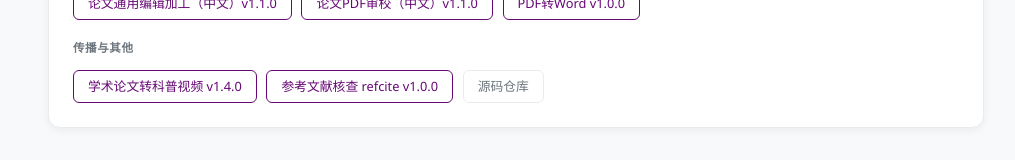
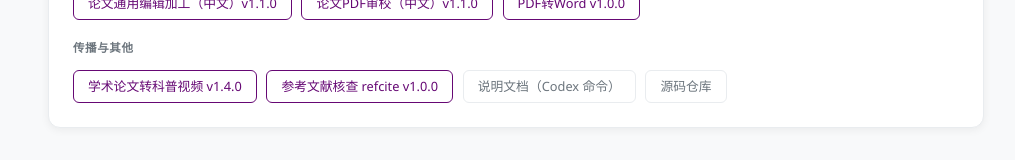
Before and after one commit to TUPjournals/tupjournals-index, a plain HTML site: page index.html in a window 1280 px wide. Shown: the part 2045-2205 px from the top of the page, without its empty margins (124-1139 px from the left). Drawn offline with Linux system fonts and the light colour scheme.

Commit message:
Link the Codex tools description docx from the 凌峰Studio card

```diff
--- a/index.html
+++ b/index.html
@@ -370,6 +370,7 @@
     <div class="links">
       <a class="sciopen" href="学术论文转科普视频-v1.4.0.zip" download>学术论文转科普视频 v1.4.0</a>
       <a class="sciopen" href="refcite.zip" download>参考文献核查 refcite v1.0.0</a>
+      <a class="github" href="凌峰-Codex辅助工具.docx" download>说明文档（Codex 命令）</a>
       <a class="github" href="https://github.com/TUPjournals/skills--" target="_blank">源码仓库</a>
     </div>
   </div>
```
